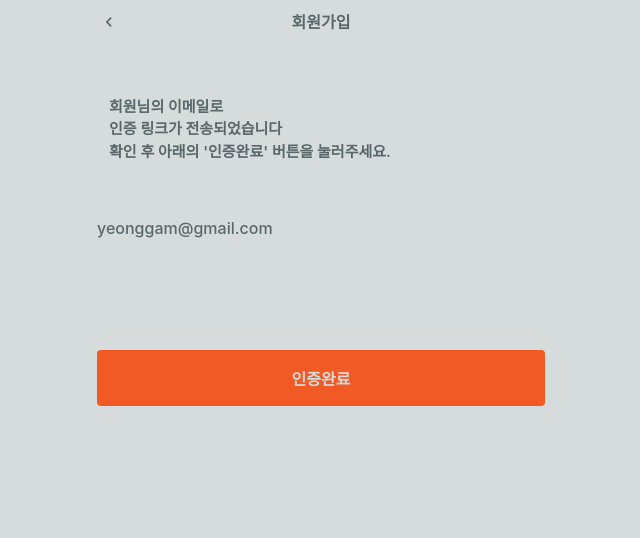
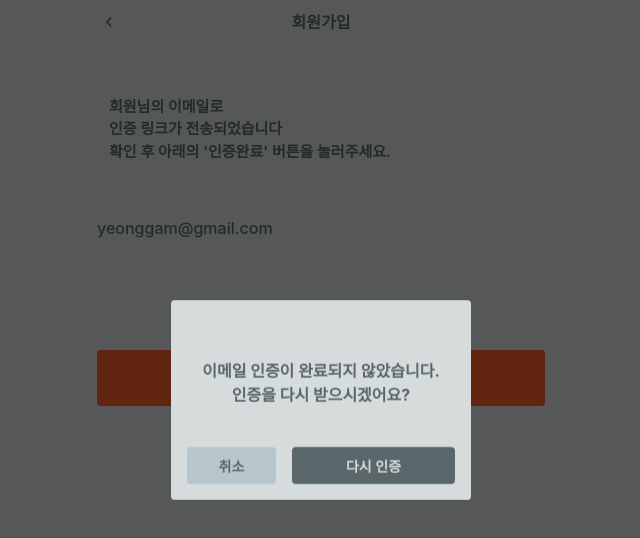
Before and after one commit to depromeet/ygtang-client, a Next.js app: page /signup/sent-email in a window 1280 px wide. Shown: the top 538 px of the page, without its empty margins (319-959 px from the left). Built offline with nearby package versions, Linux system fonts and the light colour scheme; a web font is replaced by a local one.

Commit message:
feat: signup/sent-email에 다이얼로그 적용

```diff
--- a/src/pages/signup/sent-email.tsx
+++ b/src/pages/signup/sent-email.tsx
@@ -1,6 +1,7 @@
 import { css, Theme } from '@emotion/react';
 
-import { CTAButton } from '~/components/common/Button';
+import { CTAButton, FilledButton } from '~/components/common/Button';
+import Dialog from '~/components/common/Dialog';
 import NavigationBar from '~/components/common/NavigationBar';
 
 export default function SignupSentEmail() {
@@ -20,6 +21,21 @@ export default function SignupSentEmail() {
         <p css={emailText}>yeonggam@gmail.com</p>
         <CTAButton type={'submit'}>인증완료</CTAButton>
       </div>
+      <Dialog
+        isShowing={true}
+        actionButtons={
+          <>
+            <FilledButton colorType="light">취소</FilledButton>
+            <div css={dialogLongButtonCss}>
+              <FilledButton colorType="dark">다시 인증</FilledButton>
+            </div>
+          </>
+        }
+      >
+        이메일 인증이 완료되지 않았습니다.
+        <br />
+        인증을 다시 받으시겠어요?
+      </Dialog>
     </article>
   );
 }
@@ -62,3 +78,8 @@ const emailText = (theme: Theme) => css`
 
   margin-bottom: 74px;
 `;
+
+const dialogLongButtonCss = css`
+  width: 163px;
+  flex-shrink: 0;
+`;
```
